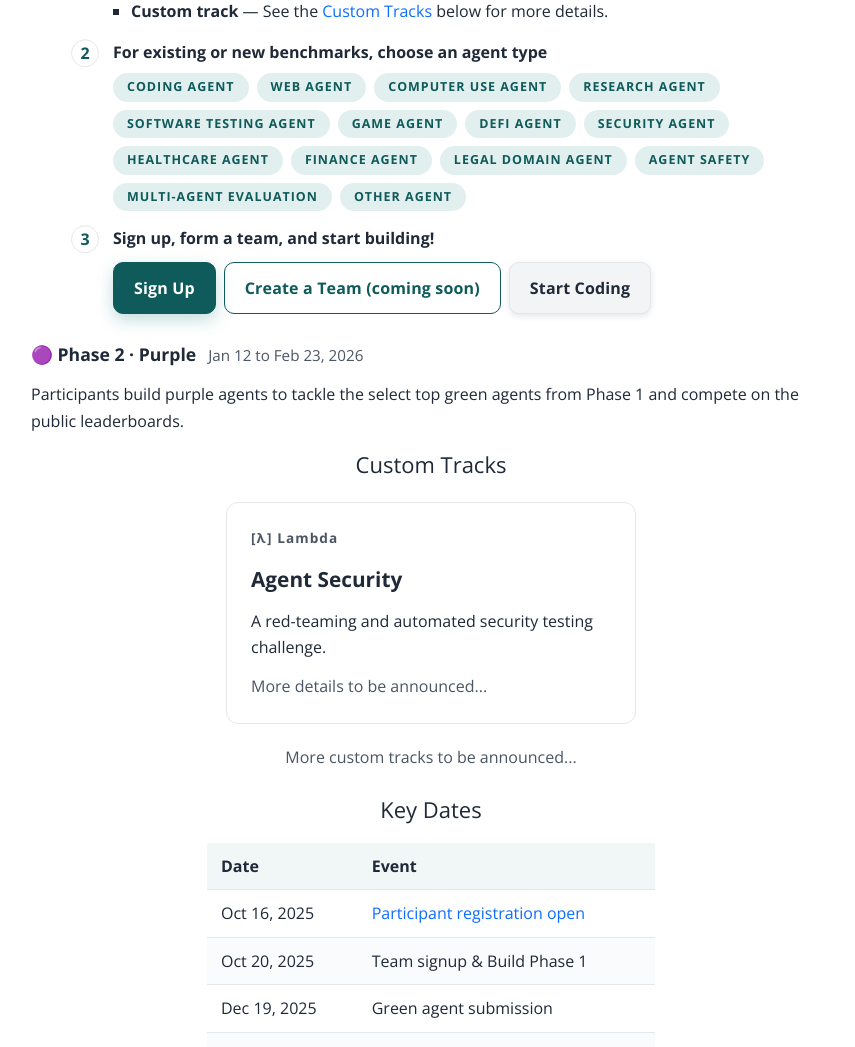
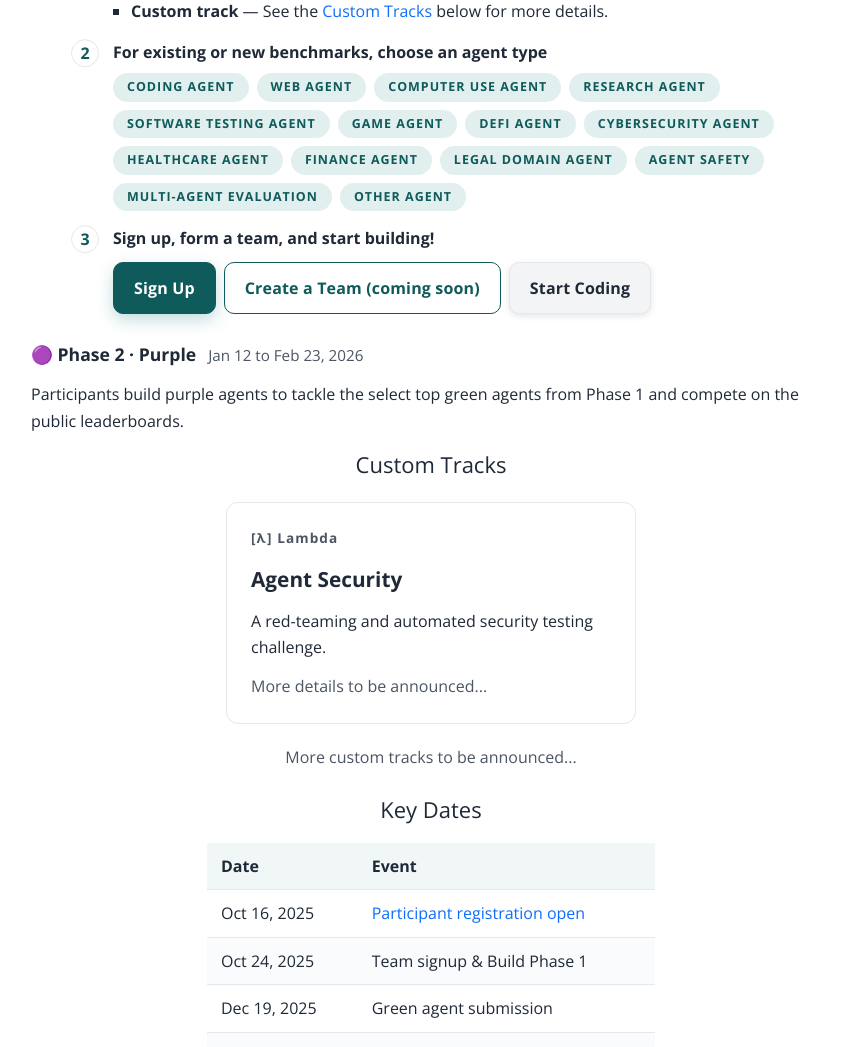
Before and after one commit to rdi-berkeley/rdi-berkeley.github.io, a Jekyll site: the page agentx-agentbeats.html, which Jekyll copies as it is, in a window 1280 px wide and 1400 px high, scrolled down 4227 px. Shown: the part 145-1192 px from the top of the window, without its empty margins (209-1064 px from the left). Built offline with Jekyll 4.4.1, drawn with Linux system fonts in a browser that asks for light colours.

Commit message:
Update agentx-agentbeats.html

```diff
--- a/agentx-agentbeats.html
+++ b/agentx-agentbeats.html
@@ -476,7 +476,7 @@
                     <span class="badge">Software Testing Agent</span>
                     <span class="badge">Game Agent</span>
                     <span class="badge">DeFi Agent</span>
-                    <span class="badge">Security Agent</span>
+                    <span class="badge">Cybersecurity Agent</span>
                     <span class="badge">Healthcare Agent</span>
                     <span class="badge">Finance Agent</span>
                     <span class="badge">Legal Domain Agent</span>
@@ -532,7 +532,7 @@
                   <td><a href="https://forms.gle/NHE8wYVgS6iJLwRj8" target="_blank" rel="noopener">Participant registration open</a></td>
                 </tr>
                 <tr>
-                  <td>Oct 20, 2025</td>
+                  <td>Oct 24, 2025</td>
                   <td>Team signup &amp; Build Phase 1</td>
                 </tr>
                 <tr>
```
